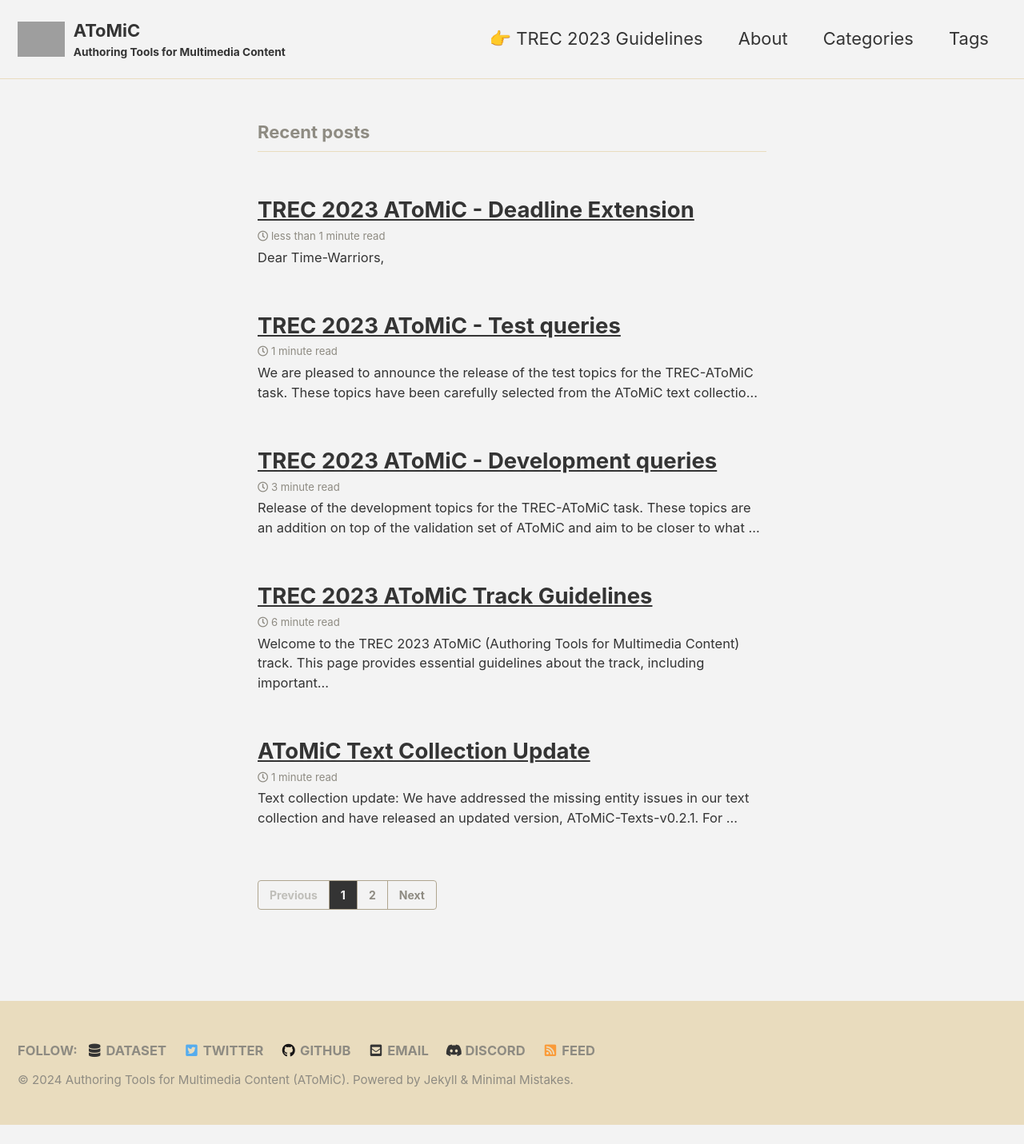
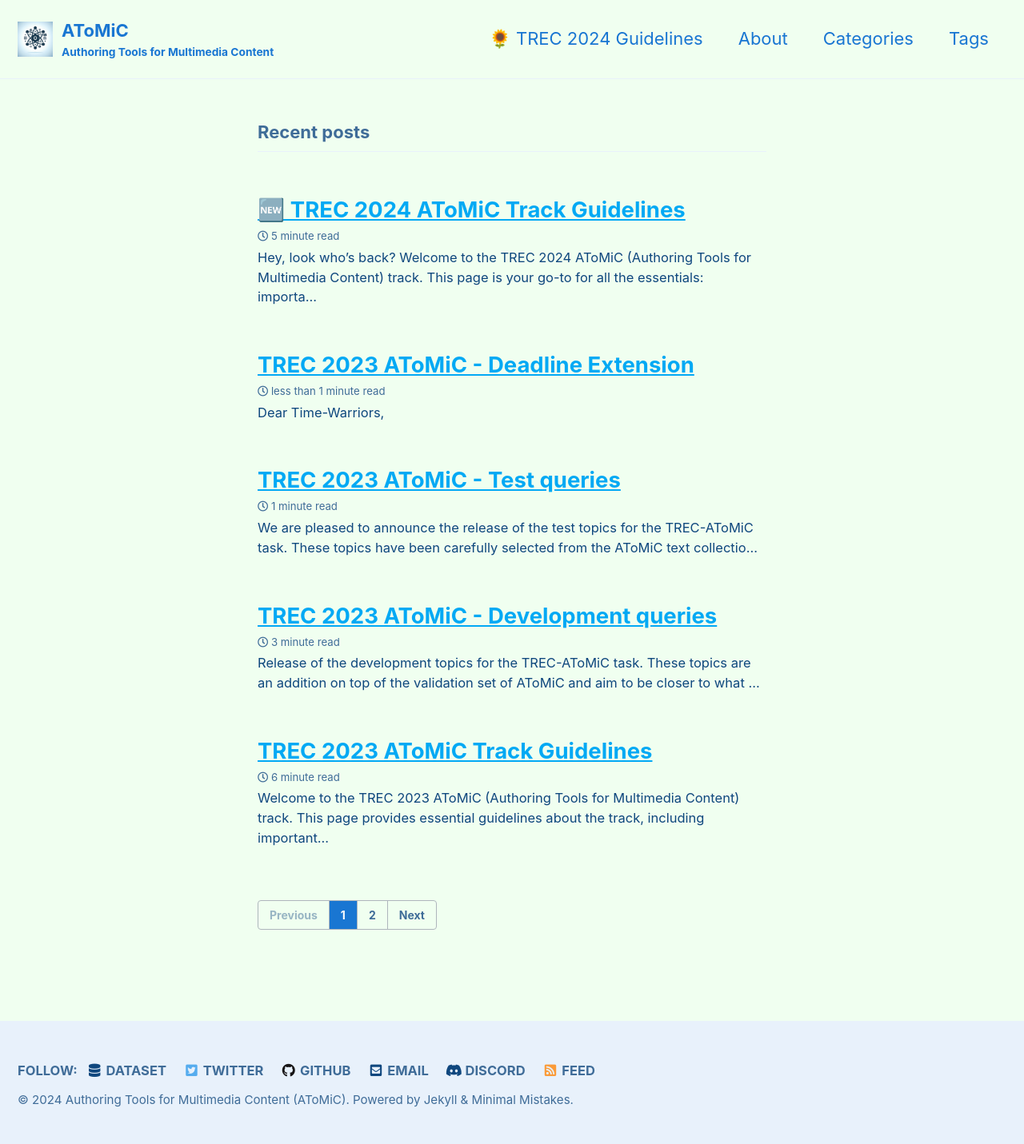
Before and after one commit to TREC-AToMiC/trec-atomic.github.io, a Jekyll site: the page built from docs/index.html, in a window 1280 px wide. Shown: the whole page at 80% size. Built offline with Jekyll 4.4.1, drawn with Linux system fonts in a browser that asks for light colours; cached includes are drawn as plain includes; the list of posts is cut into pages by our own code; before the commit the page ends 1407 px from its top, so only the background shows below that; some of the changed lines change nothing that is shown; grey boxes are pictures that could not be loaded.

Commit message:
init 2024 guidelines

````diff
--- a/docs/_config.yml
+++ b/docs/_config.yml
@@ -13,7 +13,7 @@
 # theme                  : "minimal-mistakes-jekyll"
 # remote_theme           : "mmistakes/minimal-mistakes"
 remote_theme             : "TREC-AToMiC/TREC-AToMiC.github.io@main"
-minimal_mistakes_skin    : "dirt" # "air", "aqua", "contrast", "dark", "dirt", "neon", "mint", "plum", "sunrise"
+minimal_mistakes_skin    : "aqua" # "air", "aqua", "contrast", "dark", "dirt", "neon", "mint", "plum", "sunrise"
 
 # Site Settings
 locale                   : "en-US"
@@ -26,7 +26,7 @@
 baseurl                  : # the subpath of your site, e.g. "/blog"
 repository               : # GitHub username/repo-name e.g. "mmistakes/minimal-mistakes"
 teaser                   : # path of fallback teaser image, e.g. "/assets/images/500x300.png"
-logo                     : "/assets/images/atomic_icon.png" # path of logo image to display in the masthead, e.g. "/assets/images/88x88.png"
+logo                     : "/assets/images/atomic_icon.jpeg" # path of logo image to display in the masthead, e.g. "/assets/images/88x88.png"
 masthead_title           : # overrides the website title displayed in the masthead, use " " for no title
 # breadcrumbs            : false # true, false (default)
 words_per_minute         : 200
@@ -106,7 +106,7 @@
 # Site Author
 author:
   name             : "AToMiC"
-  avatar           : "/assets/images/atomic_icon.png"
+  avatar           : "/assets/images/atomic_icon.jpeg"
   bio              : "Authoring Tools for Multimedia Content"
   location         : # "Somewhere"
   email            : "trec-atomic-organizers@googlegroups.com"
--- a/docs/_data/navigation.yml
+++ b/docs/_data/navigation.yml
@@ -1,7 +1,7 @@
 # main links
 main:
-  - title: "👉 TREC 2023 Guidelines"
-    url: /trec-2023-guidelines/
+  - title: "🌻 TREC 2024 Guidelines"
+    url: /trec-2024-guidelines/
   - title: "About"
     url: /about/
   - title: "Categories"
--- /dev/null
+++ b/docs/_posts/2024-06-04-TREC2024-guidelines.md
@@ -0,0 +1,167 @@
+---
+title: "🆕 TREC 2024 AToMiC Track Guidelines"
+permalink: /trec-2024-guidelines/
+date: 2024-06-03T08:00:00-00:00
+categories:
+  - Annoucements
+tags:
+  - Guidelines
+  - TREC 2024
+classes: wide
+toc: true
+---
+Hey, look who’s back?
+Welcome to the TREC 2024 AToMiC (Authoring Tools for Multimedia Content) track. This page is your go-to for all the essentials: important dates, registration instructions, task details, datasets, submission requirements, and evaluation methods.
+
+## Important Dates (AOE)
+
+- Developement Data: June 7th, 2024
+- Corpus: June 7th, 2024
+- Test Topics: June 14th, 2024
+- Submission deadline: July 31th, 2024
+- Assessment period: August 2024
+
+## Registration
+
+Organizations eager to join TREC 2024 need to submit a fresh application, even if they've danced this dance before.
+Simply head over to [Evalbase](http://ir.nist.gov/evalbase), create an account and profile, and then register your organization from the main page.
+If you have any questions about joining the conference, just drop a line to trec[at]nist.gov.
+
+## Submission Form
+
+TBA.
+Feel free to reach out if any questions.
+
+## Introduction
+
+AToMiC is on a mission to revolutionize multimedia content creation with cutting-edge multimodal models, seamlessly blending text and images like never before. We aim to transform complex, lengthy documents into visually compelling masterpieces by weaving in graphs, maps, charts, photos, and paintings. By making information more accessible and engaging, we're not just connecting dots; we're connecting people.
+
+Multimedia content creation involves understanding the intricate connections between elements encoded in different modalities. Visual elements such as **photos, graphics, and diagrams** often supplement textual information, serving purposes from **decoration** to **enhancing** or **transforming** the content's meaning. However, finding and adding suitable visual elements can be a time-consuming task. Our goal is to build automatic tools that enrich multimedia content, making information easier and faster to comprehend, ultimately breaking down barriers to accessing information.
+
+Image understanding focuses on detailed descriptions of depicted scenes, entities, their attributes and relations, as well as the events they participate in. Current search engines often index attribute metadata and textual descriptions of images, but these methods frequently fall short. Attribute metadata often miss salient aspects of image content, and while textual descriptions can be precise, they are often scarce. In contexts requiring precise image understanding, search is frequently limited by the availability of text descriptions or the cost of obtaining accurate captions. Our innovative approach aims to overcome these limitations, making multimedia content creation more efficient and effective.
+
+## Datasets
+
+### 2024 Resource
+
+- 🤗 [Development Data (Nightly, subject to change)](TREC-AToMiC/atomic2023-small_text2image)
+
+### 2023 Resource
+
+- 🤗 Dataset: [Text Collection](https://huggingface.co/datasets/TREC-AToMiC/AToMiC-Texts-v0.2.1)
+- 🤗 Dataset: [Image Collection](https://huggingface.co/datasets/TREC-AToMiC/AToMiC-Images-v0.2)
+- 🤗 Dataset: [Sparse Judgments](https://huggingface.co/datasets/TREC-AToMiC/AToMiC-Qrels-v0.2)
+- [2023 Dev Data](/annoucements/dev-queries/)
+- [2023 Test topics](/annoucements/test-queries/)
+- [Paper](https://arxiv.org/abs/2304.01961) (accepted to SIGIR23)
+- [Repo](https://github.com/TREC-AToMiC/AToMiC)
+
+## Task: *ad hoc* image--text retrieval
+
+TREC 2024 AToMiC Track features **image suggestion task** as the primary task.
+
+### Image Suggestion
+
+> TL;DR: Mixed Modal Text2Image Retrieval Task
+
+Image suggestion is a mixed modal Text2Image retrieval task where the queries are long-form, complex textual inputs, and the images comprise both pixel values and attached captions.
+The goal of this task is to find relevant images from a predefined image collection for specific sections of an article. This involves creating high-quality representations of the information presented in images, enabling the appropriate images to be attached to corresponding article sections.
+
+Participants are expected to use the following fields:
+
+- Topics (texts): Utilize the five textual fields—page_title, section_title, hierarchy, context_page_description, and context_section_description. Additional fields such as page_url, media, and category are optional but are encouraged to include descriptions when submitting results.
+
+- Items (images): Use the pixel values in the image field and the corresponding textual descriptions such as caption_reference_description, caption_alt_text_description, and caption_attribution_description. Additional fields like language and image_url are optional but are encouraged to include descriptions when submitting results.
+
+Participants should focus on accurately matching images to article sections.
+The grading rubrics will be around
+
+## Submission
+
+Submissions for the ad-hoc retrieval task should be in standard TREC 6-column format.
+The six columns are `TopicID`, `Q0`, `ItemID`, `Rank`, `Score`, and `RunID` separated by spaces.
+A submission should include at least one result for every topic in the test set.
+Participants may submit up to **5** runs, each a separate 6-column file consisting of ranked results for all topics in the test set.
+Participants are asked to return a ranked list of at most **1,000** items for each topic.
+
+The six column format:
+
+```bash
+TopicID Q0 ItemID Rank Score RunID
+```
+
+- `TopicID` contains the unique topic (query) identifiers. A submission should include at least one result for every topic in the test set.
+- `Q0` contains a static string "Q0". It's a placeholder that we're not using.
+- `ItemId` contains the unique item identifiers for the retrieved candidates.
+- `Rank` is the rank at which the candidate is retrieved.
+- `Score` shows the score (interger or floating point) corresponding to the `TopicID` and `ItemID` pair. This score **must be in descending order**.
+- `RunID` is the tag for your submission run.
+
+Example submission:
+
+```bash
+topic_1 Q0 item_1 1 2.73 runid1
+topic_1 Q0 item_5 2 2.71 runid1
+topic_1 Q0 item_9 3 2.61 runid1
+topic_2 Q0 item_9 1 7.15 runid1
+topic_2 Q0 item_15 2 0.89 runid1
+```
+
+### Submission Types
+
+There are two types of submissions:
+
+1. **Automatic**:
+The main type of submission, where there is **no manual intervention** in running the test topics.
+The ideal case is that you only look at the test topics to check that they ran properly (i.e., no bugs), and then you submit your automatic runs.
+You should not adjust your runs, rewrite the query, retrain your model, or make any other sorts of manual adjustments after you see the test topics.
+
+2. **Manual**:
+If you want to have a human in the loop for your run or do anything else that uses the test topics to adjust your model or ranking, you can mark your run as manual.
+Manual runs are still welcome, but these are distinct from our main scenario, which is a system that responds to unseen topics automatically.
+
+## Evaluation
+
+Unlike other machine learning competitions, we will not have a public/private leaderboard analogy.
+The annotations will be constructed *after* collecting all the submissions.
+We will use depth pooling and construct the item pools for the queries.
+Items in these pools will then be annotated by NIST assessors with graded relevance judgments.
+The final evaluation results will be announced at the TREC workshop.
+
+## Additional Resources
+
+Contributing more resources and suggtsions are welcome.
+Leave an issue in our [repo](https://github.com/TREC-AToMiC/AToMiC).
+
+### Prebuilt indexes
+
+The prebuilt indexes are now avaiable on [🤗 datasets](https://huggingface.co/datasets/TREC-AToMiC/AToMiC-Baselines).
+You can use the following command to download the prebuilt indexes:
+
+```bash
+wget https://huggingface.co/datasets/TREC-AToMiC/AToMiC-Baselines/resolve/main/indexes/ViT-L-14.laion2b_s32b_b82k.image.faiss.flat.tar.gz
+wget https://huggingface.co/datasets/TREC-AToMiC/AToMiC-Baselines/resolve/main/indexes/ViT-L-14.laion2b_s32b_b82k.text.faiss.flat.tar.gz
+```
+
+## Contact Information
+
+If any question, comments, or suggestions for organizers:
+
+- [Jheng-Hong Yang](mailto:jheng-hong.yang@uwaterloo.ca)
+- [AToMiC organizers](mailto:trec-atomic-organizers@googlegroups.com)
+
+Discuss with other participants:
+
+- Mail loop for further annocements: [Google group](https://groups.google.com/g/atomic-participants)
+- Chit-chat & quick discussion: [Discord](https://discord.gg/pgDMArnGAH)
+
+## Organizers
+
+- Jheng-Hong Yang, Univeristy of Waterloo
+- Carlos Lassance, Cohere
+- Mariya Hendriksen, University of Amsterdam
+- Thong Nguyen, University of Amsterdam
+- Andrew Yates, University of Amsterdam
+- Krishna Srinivasan, Google Research
+- Miriam Redi, Wikimedia Foundation
+- Jimmy Lin, University of Waterloo
````
Also changed, not shown: docs/assets/images/atomic_icon.jpeg (added).
